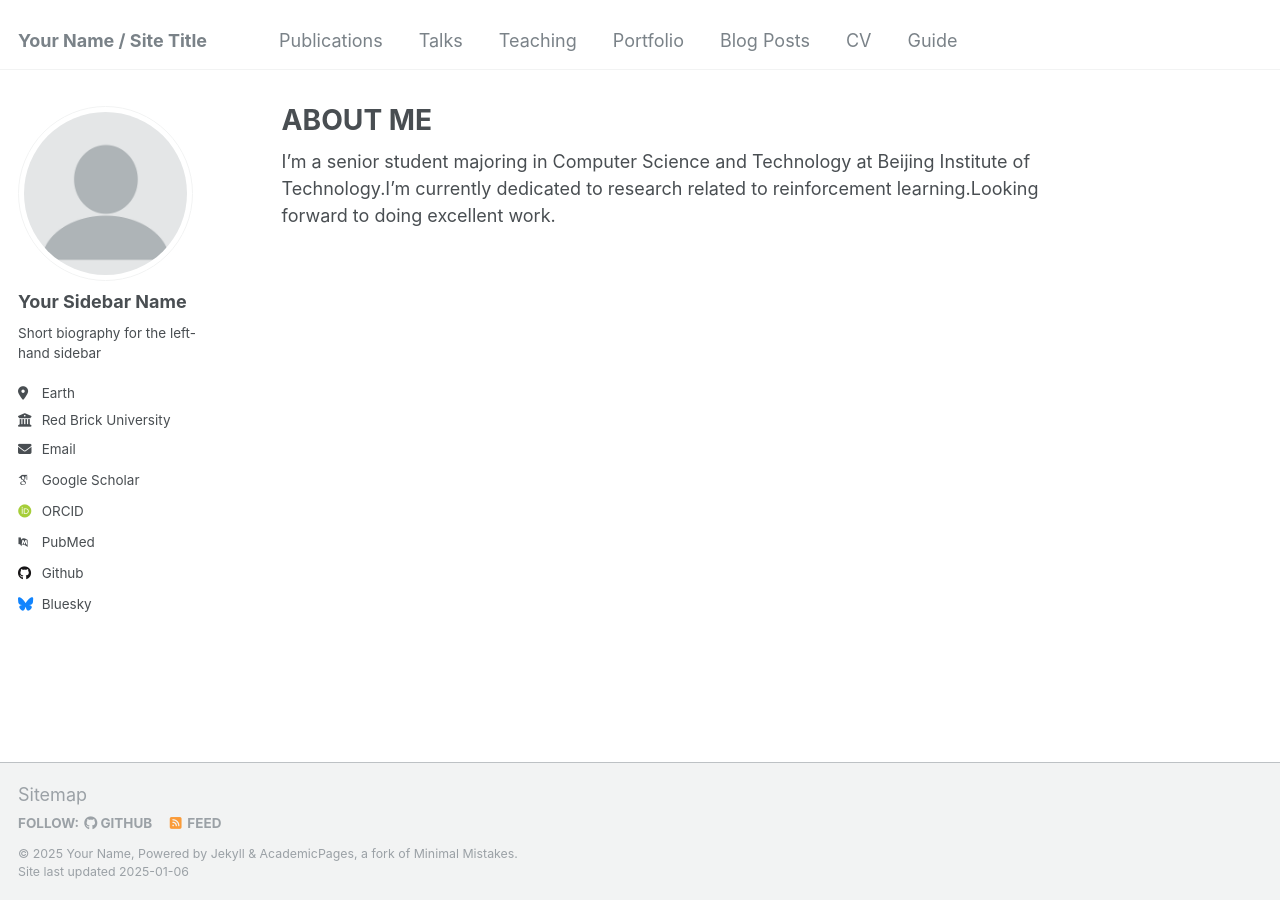
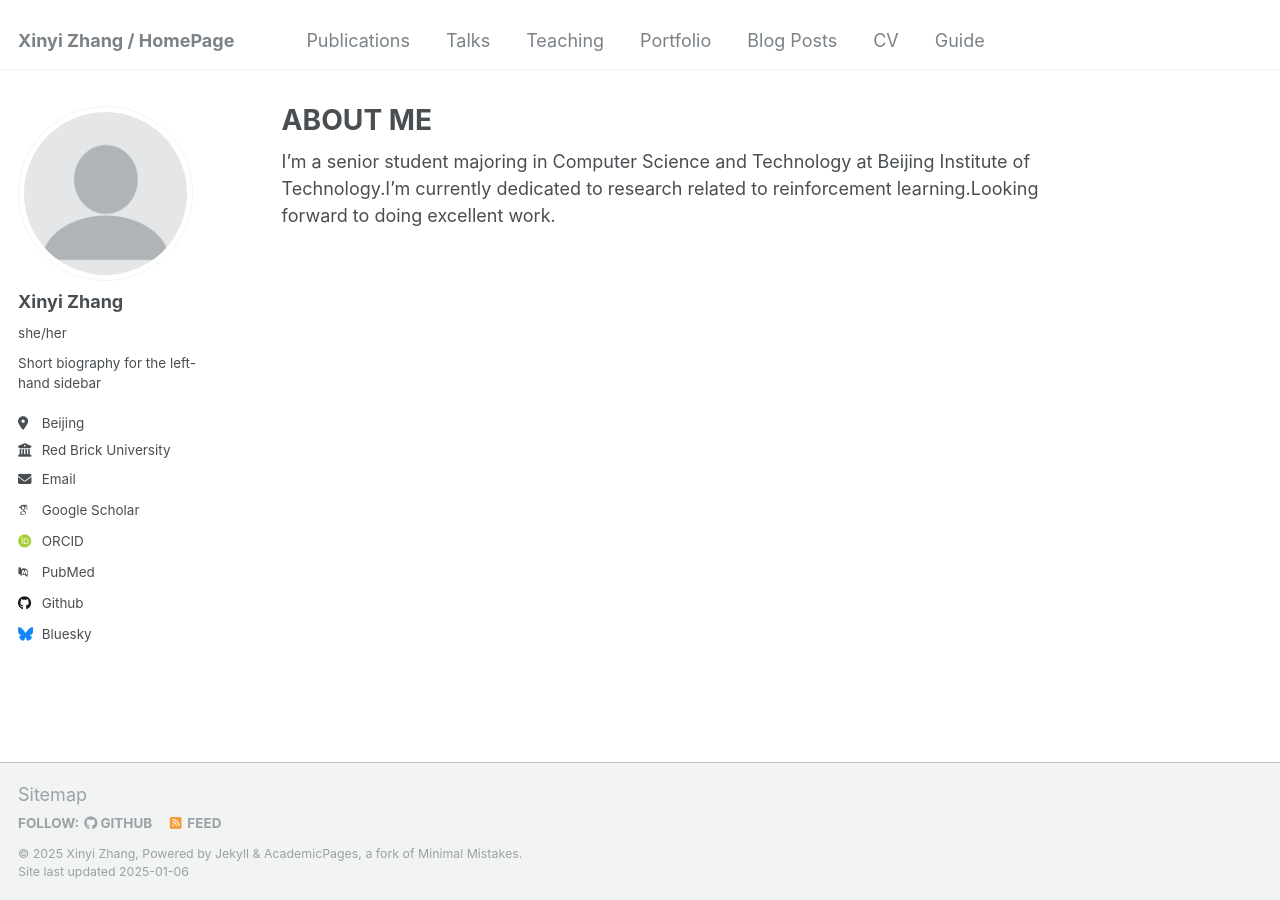
Before and after one commit to zxylijinbu/zxylijinbu.github.io, a Jekyll site: the page built from _pages/about.md, in a window 1280 px wide. Built offline with Jekyll 4.4.1, drawn with Linux system fonts in a browser that asks for light colours; some web fonts are replaced.

Commit message:
Update _config.yml

```diff
--- a/_config.yml
+++ b/_config.yml
@@ -8,13 +8,13 @@
 
 # Basic Site Settings
 locale                   : "en-US"
-title                    : "Your Name / Site Title"
+title                    : "Xinyi Zhang / HomePage"
 title_separator          : "-"
-name                     : &name "Your Name"
-description              : &description "personal description"
-url                      : https://academicpages.github.io # the base hostname & protocol for your site e.g. "https://[your GitHub username].github.io"
+name                     : &name "Xinyi Zhang"
+description              : &description "senior student"
+url                      : https://zxylijinbu.github.io/
 baseurl                  : "" # the subpath of your site, e.g. "/blog"
-repository               : "academicpages/academicpages.github.io"
+repository               : "zxylijinbu/zxylijinbu.github.io"
 
 # Site Author - The following control what appear as part of the author content on the side bar.
 #               If a field is blank the icon and link will not appear, otherwise it will be shown.
@@ -22,13 +22,13 @@ repository               : "academicpages/academicpages.github.io"
 author:
   # Biographic information
   avatar           : "profile.png"
-  name             : "Your Sidebar Name"
-  pronouns         : # example: "she/her"
+  name             : "Xinyi Zhang"
+  pronouns         : "she/her"
   bio              : "Short biography for the left-hand sidebar"
-  location         : "Earth"
+  location         : "Beijing"
   employer         : "Red Brick University"
   uri              : # URL
-  email            : "none@example.org"
+  email            : "xinyi9283@gmail.com"
 
   # Academic websites
   arxiv            : # URL - Update with the correct link to your profile
```
